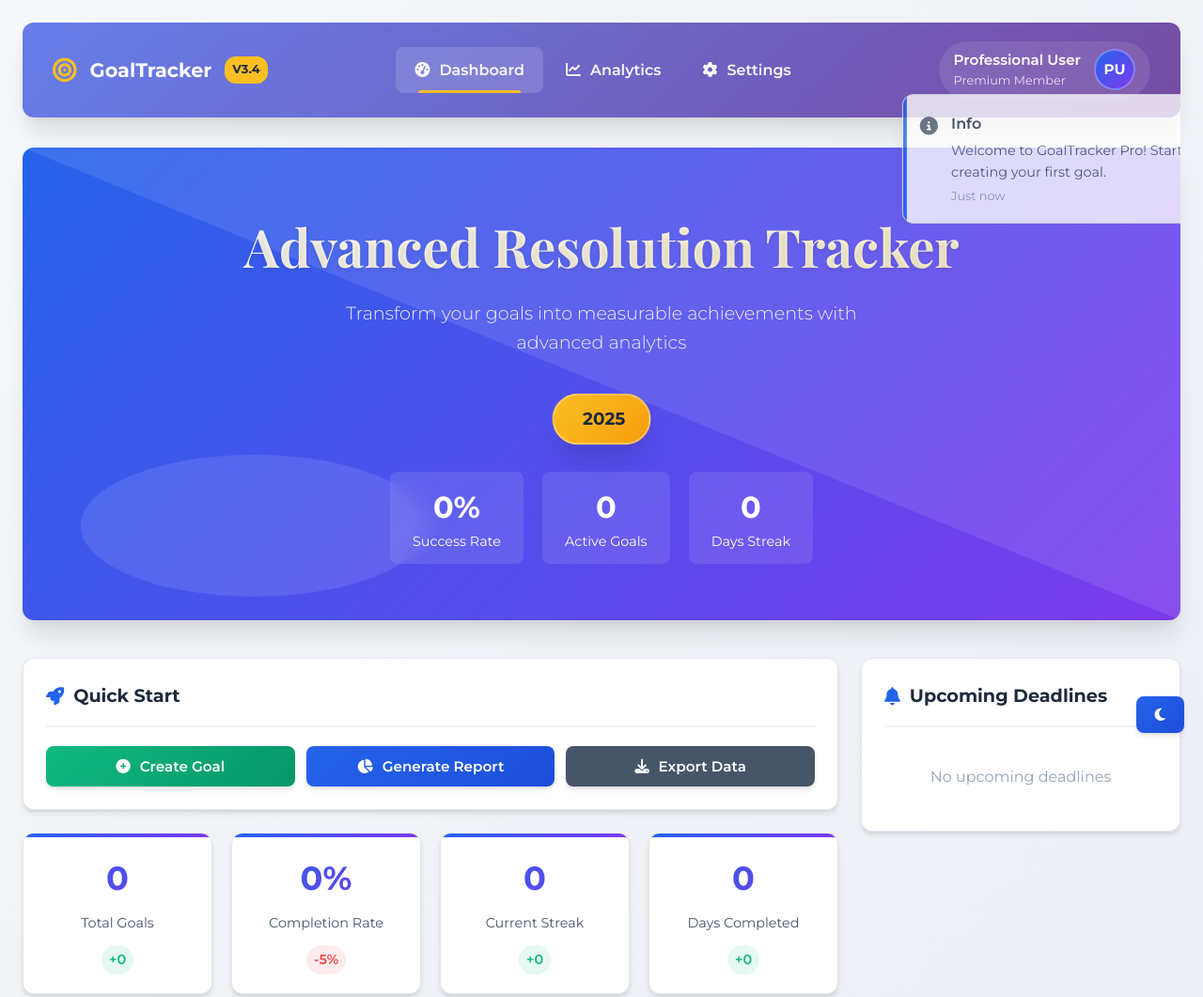
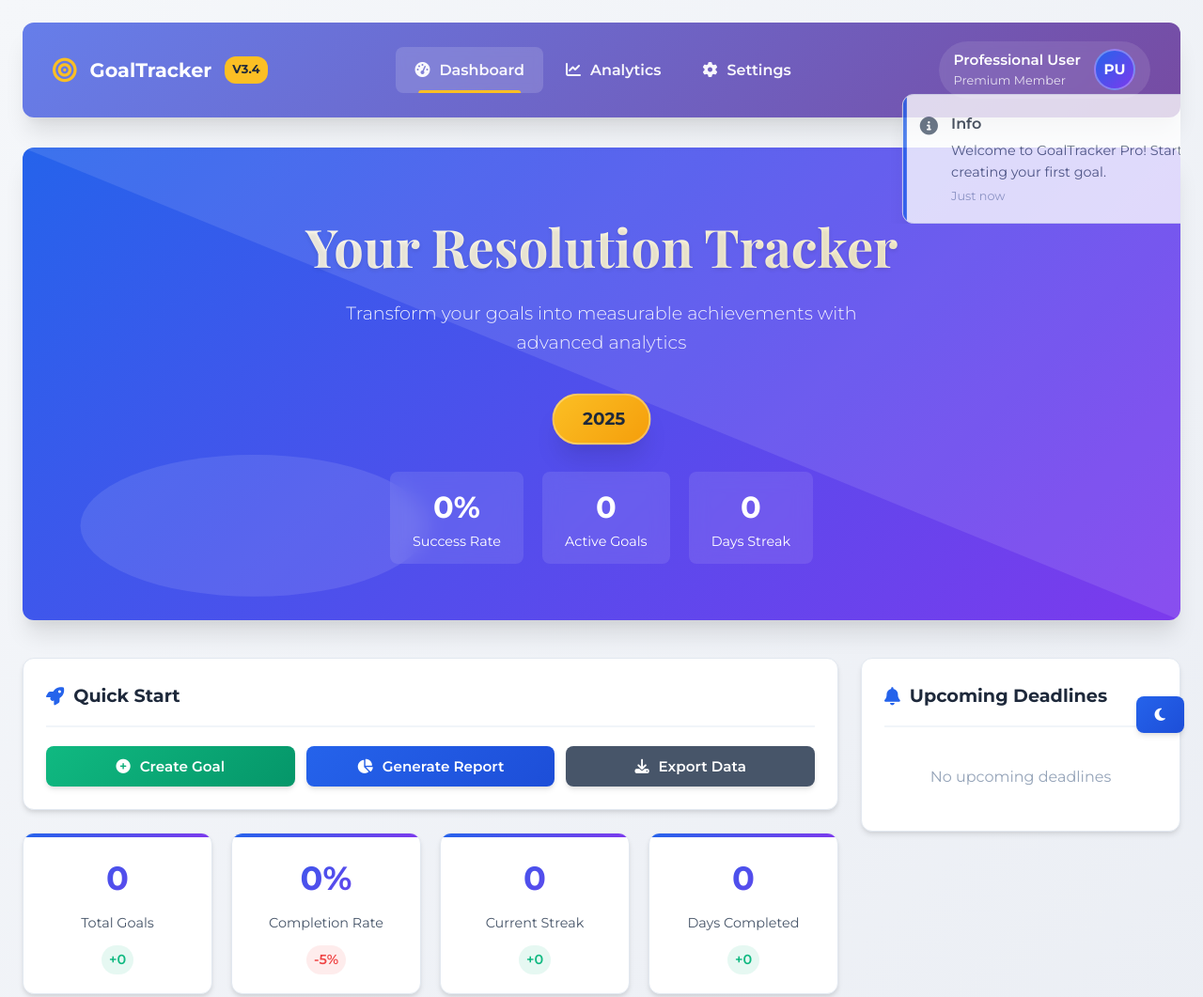
Before and after one commit to jeslipriya/HabitTracker, a plain HTML site: page index.html in a window 1280 px wide. Shown: the top 1061 px of the page at 94% size. Drawn offline with nearby package versions, Linux system fonts and the light colour scheme.

Commit message:
Final - Version 3.4

```diff
--- a/index.html
+++ b/index.html
@@ -3,7 +3,7 @@
 <head>
     <meta charset="UTF-8" />
     <meta name="viewport" content="width=device-width, initial-scale=1.0"/>
-    <title>GoalTracker - Advanced Resolution Tracker</title>
+    <title>GoalTracker - Resolution Tracker</title>
     <link rel="stylesheet" href="https://cdnjs.cloudflare.com/ajax/libs/font-awesome/6.4.0/css/all.min.css">
     <link rel="preconnect" href="https://fonts.googleapis.com">
     <link rel="preconnect" href="https://fonts.gstatic.com" crossorigin>
@@ -47,7 +47,7 @@
 
         <header>
             <div class="header-content">
-                <h1>Advanced Resolution Tracker</h1>
+                <h1>Your Resolution Tracker</h1>
                 <p class="header-subtitle">Transform your goals into measurable achievements with advanced analytics</p>
                 <div class="year-badge" id="yearBadge">
                     <i class="fas fa-calendar-star"></i>
```
